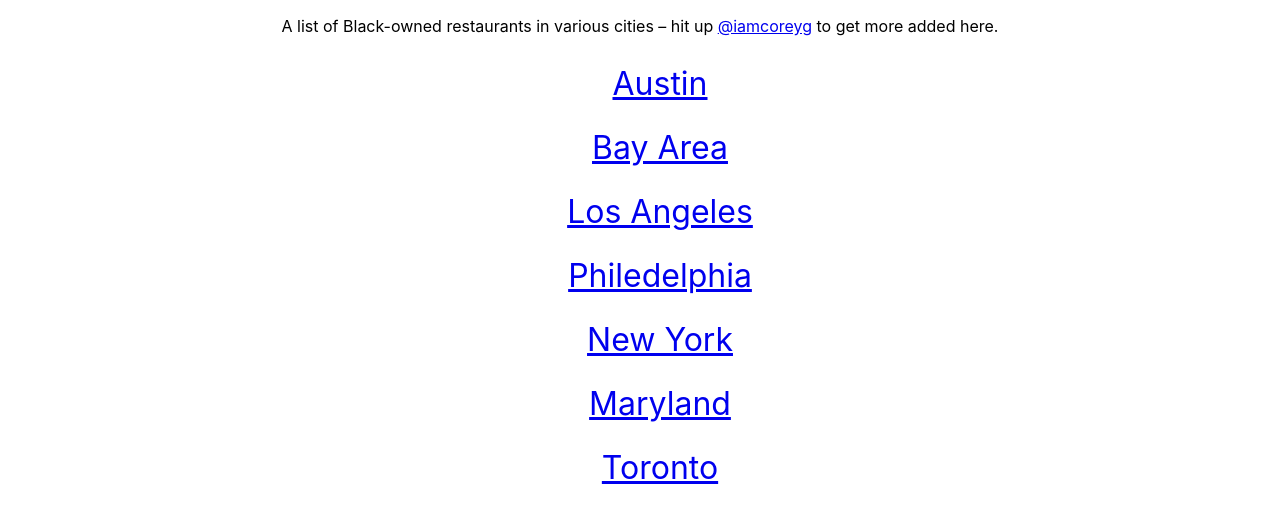
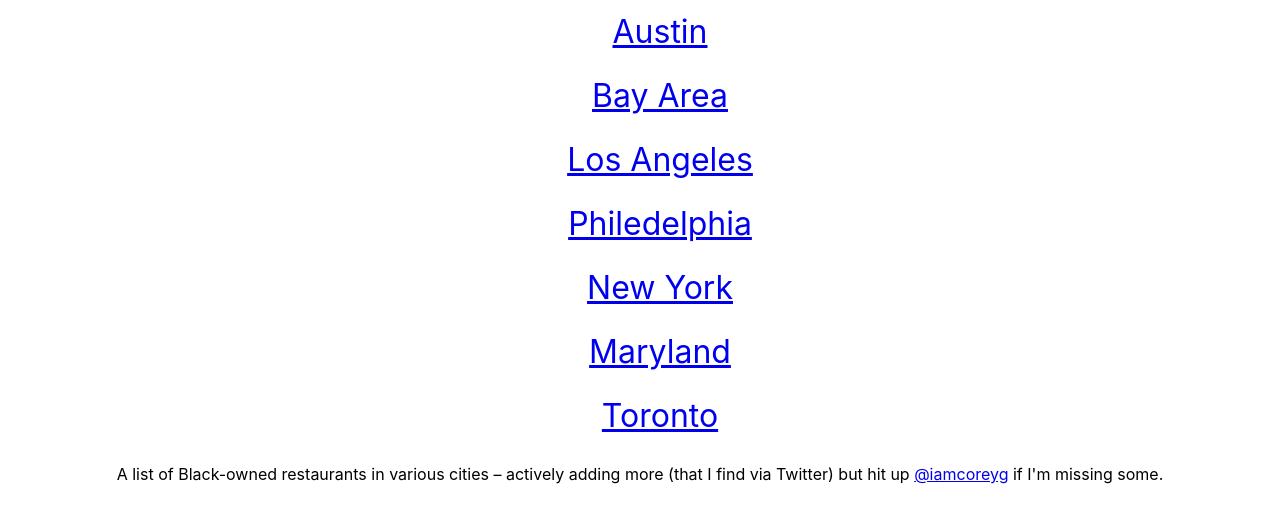
Before and after one commit to iamcoreyg/dine.black, a React (Create React App) app: page / in a window 1280 px wide. Shown: the top 522 px of the page. Built offline with nearby package versions, Linux system fonts and the light colour scheme.

Commit message:
add message to bottom

```diff
--- a/src/App.js
+++ b/src/App.js
@@ -5,7 +5,7 @@ import './App.css';
 function App() {
   return (
     <div className="App">
-      <p>A list of Black-owned restaurants in various cities – hit up <a href="https://twitter.com/iamcoreyg">@iamcoreyg</a> to get more added here.</p>
+
       <ul>
         <li><a href="https://docs.google.com/spreadsheets/u/0/d/1cPKzlmzp-KIDEeR3IXe14lB_kzlj_acHCvWluQRN--w/htmlview#gid=0">Austin</a></li>
         <li><a href="https://docs.google.com/spreadsheets/u/1/d/1mTthE5lwqVnTCIm3iQtQXLyxwK-pc17cuCp--BhAYX8/htmlview">Bay Area</a></li>
@@ -16,6 +16,8 @@ function App() {
         <li><a href="https://docs.google.com/document/d/1TvvsmN0H3dfClTYuXh5qMqYCdH6o7b0bxANoDzasoKQ/edit">Maryland</a></li>
         <li><a href="https://docs.google.com/document/d/10l7NItyZUoNroE4iLePGn5GAvSuQ7KW5IK4XmOcDSTI/mobilebasic">Toronto</a></li>
       </ul>
+
+      <p>A list of Black-owned restaurants in various cities – actively adding more (that I find via Twitter) but hit up <a href="https://twitter.com/iamcoreyg">@iamcoreyg</a> if I'm missing some.</p>
     </div>
   );
 }
```
